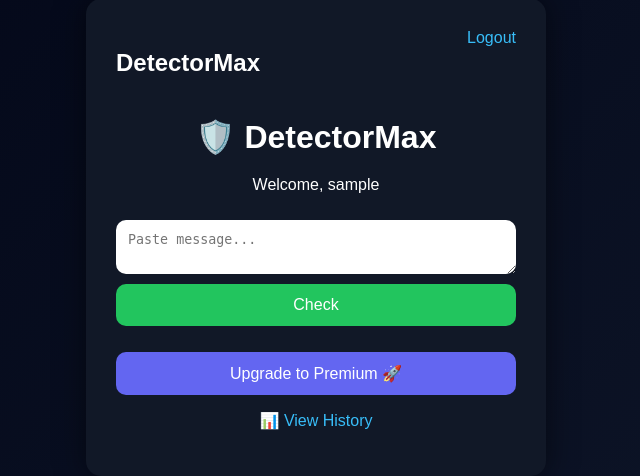
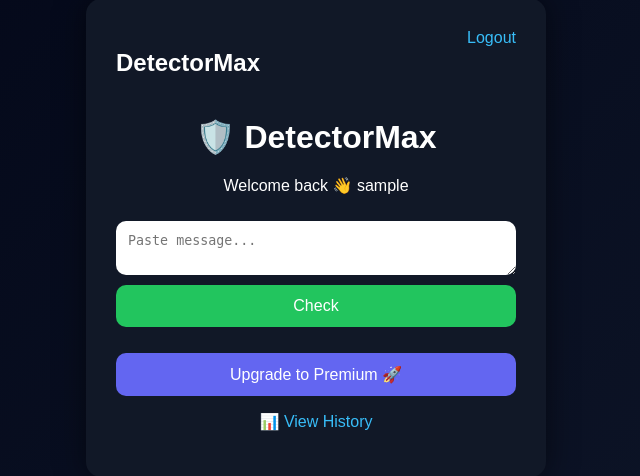
Before and after one commit to agolummaxwell-bot/scam-detector, a Flask app: page / in a window 1280 px wide. Shown: the part 101-577 px from the top of the page, without its empty margins (324-964 px from the left). Run offline with Flask 3, Linux system fonts and the light colour scheme; the visitor is signed in with stand-in values (Sample User, id 1); data comes from the database, SQL or seed files in the repository.

Commit message:
Update home.html

```diff
--- a/templates/home.html
+++ b/templates/home.html
@@ -14,7 +14,7 @@
 </div>
 
 <h1>🛡️ DetectorMax</h1>
-<p>Welcome, {{user}}</p>
+<p>Welcome back 👋 {{user}}</p>
 
 <form method="post">
 <textarea name="message" placeholder="Paste message...">{{message}}</textarea>
```
